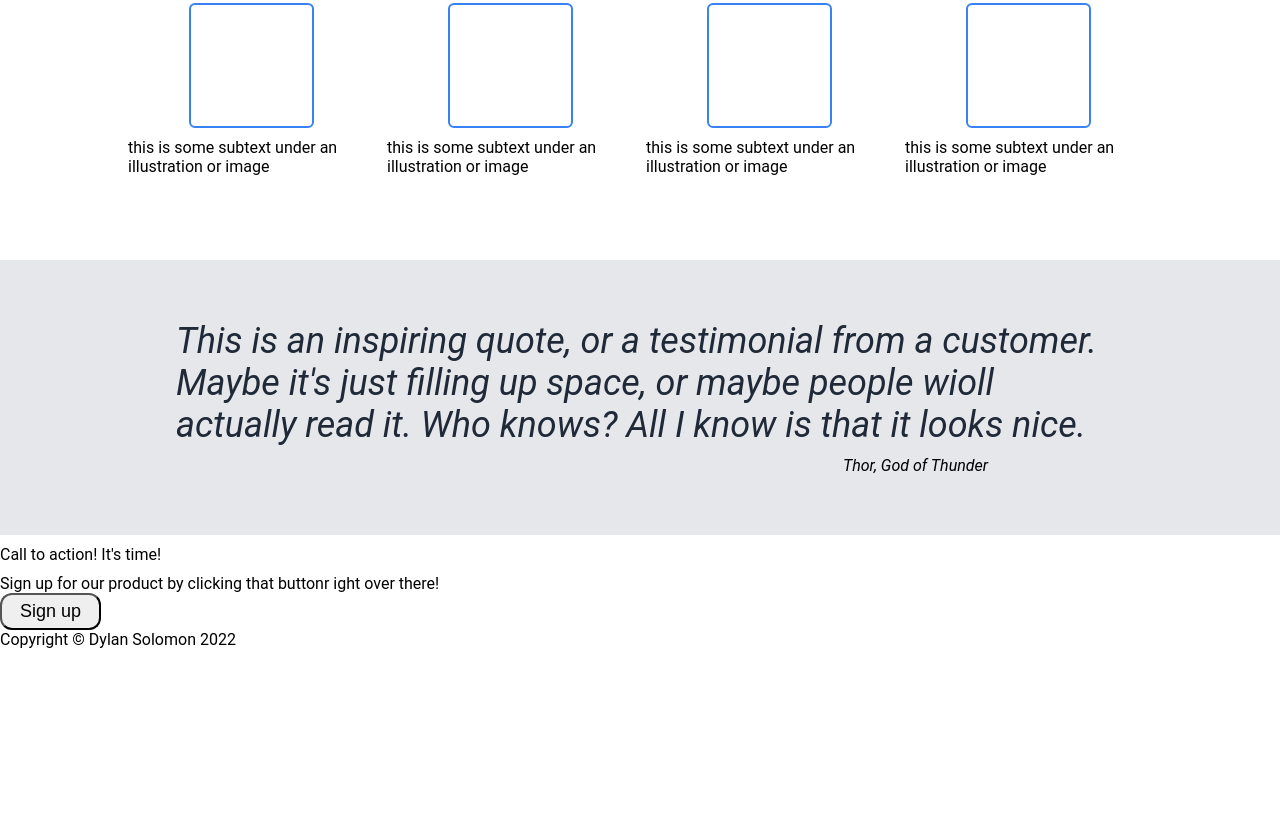
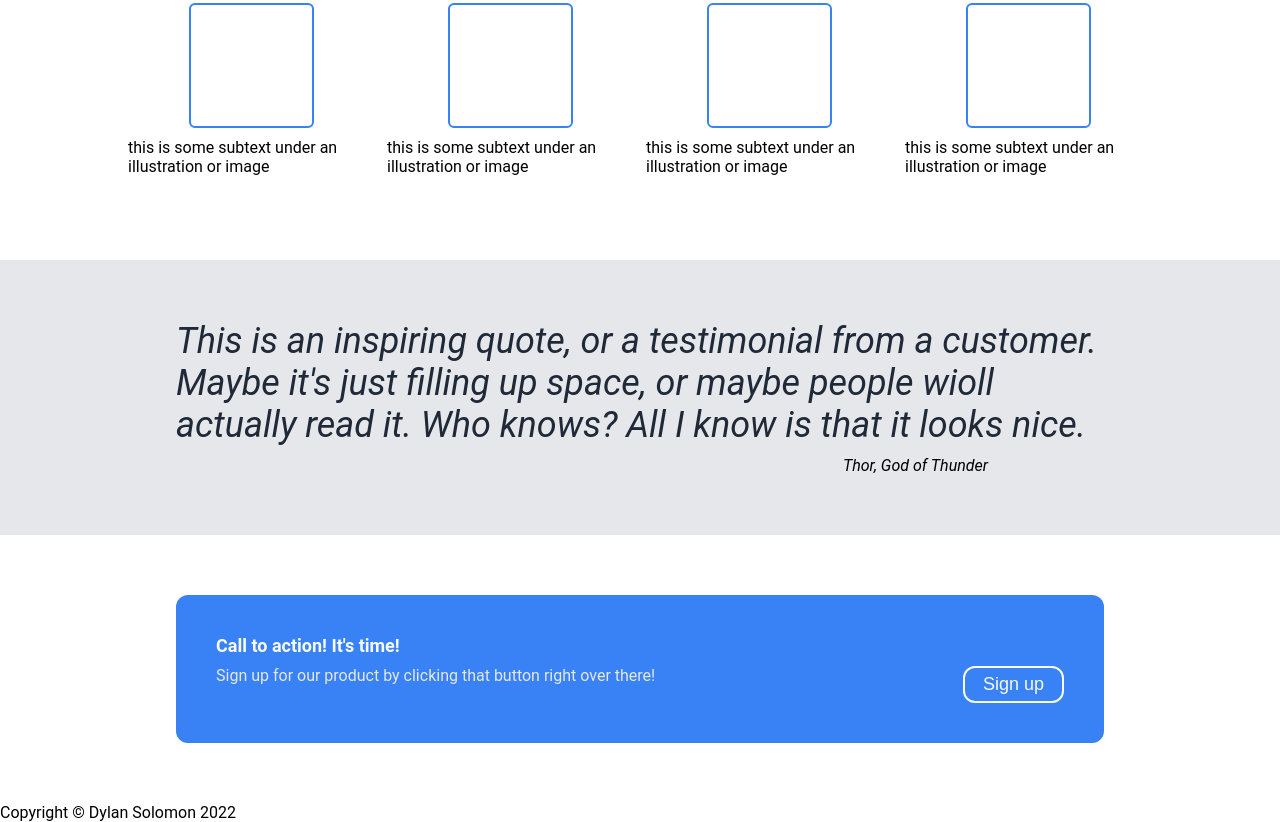
Before and after one commit to dylan-solomon/TOP-landing-page, a plain HTML site: page index.html in a window 1280 px wide. Shown: the part 503-1325 px from the top of the page. Before the commit the page ends 1152 px from the top, so only its background shows below. Drawn offline with Linux system fonts and the light colour scheme.

Commit message:
Complete initial call to action section style

```diff
--- a/index.html
+++ b/index.html
@@ -59,13 +59,11 @@
         <cite>Thor, God of Thunder</cite>
     </div>
     <div class="call-to-action">
-        <div class="card">
-            <div class="left">
-                <p>Call to action! It's time!</p>
-                <p>Sign up for our product by clicking that buttonr ight over there!</p>
-            </div>
-            <div class="right">
-                <button class="btn-secondary">Sign up</button>
+        <div class="cta">
+            <p class="time">Call to action! It's time!</p>
+            <div class="btm">
+                <p class="left">Sign up for our product by clicking that button right over there!</p>
+                <div class="right"><button class="btn-secondary">Sign up</button></div>
             </div>
         </div>
     </div>
--- a/style.css
+++ b/style.css
@@ -144,3 +144,46 @@ cite {
     justify-content: flex-end;
     width: 80%;
 }
+
+.call-to-action {
+    padding: 60px;
+}
+
+.cta {
+    width: 80%;
+    background-color: #3882F6;
+    padding: 40px;
+    margin: auto;
+    border-radius: 12px;
+    color:#F9FAF8;
+}
+
+.btm {
+    display: flex;
+    gap: 10px;
+
+}
+
+.cta .left {
+    color: #E5E7EB;
+    flex: 3;
+}
+
+.cta .right {
+    flex: 1;
+    display: flex;
+    justify-content: flex-end;
+}
+
+.time {
+    color: #F9FAF8;
+    font-weight: bolder;
+    margin-bottom: 10px;
+    font-size: 18px;
+}
+
+.btn-secondary {
+    color: #F9FAF8;
+    background-color: #3882F6;
+    border: 2px solid #F9FAF8;
+}
```
